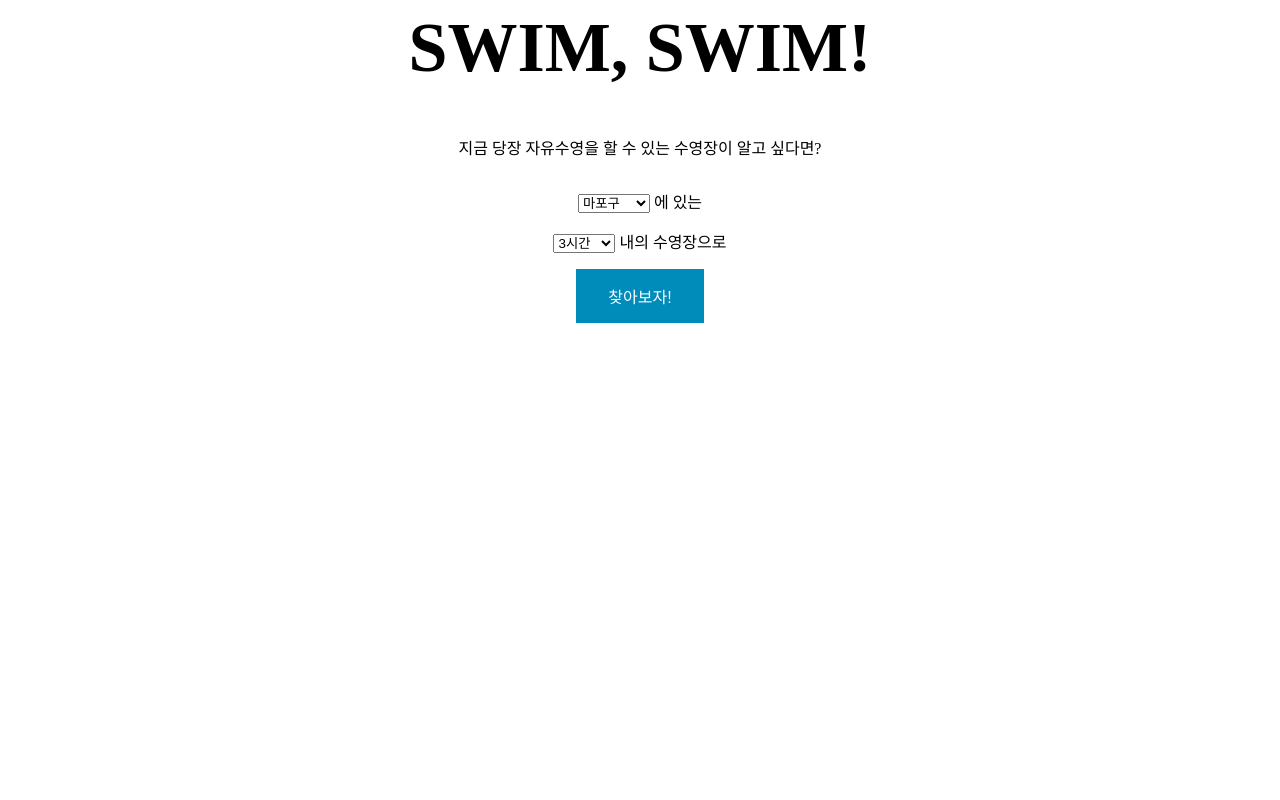
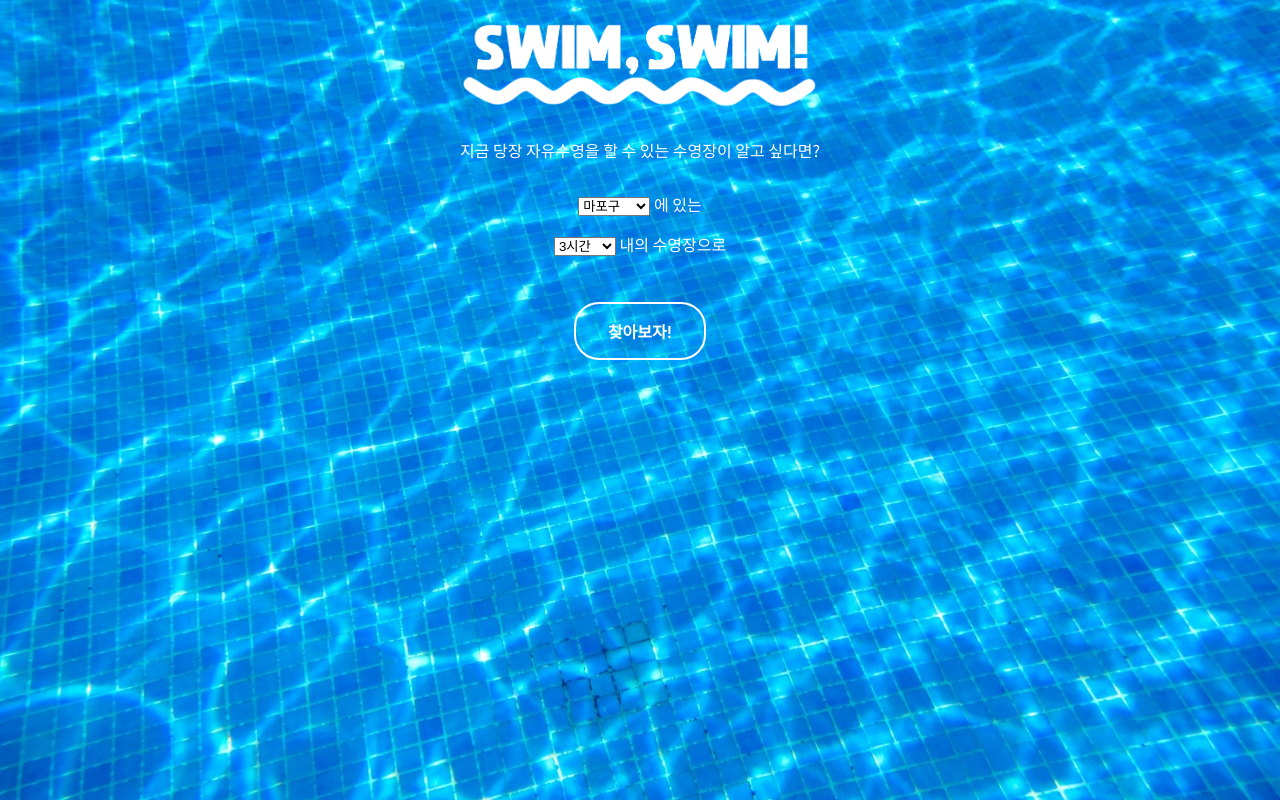
Before and after one commit to jeanP-tech/Swimming-Website, a Django app: page / in a window 1280 px wide. Run offline with Django 3.2, Linux system fonts and the light colour scheme; data comes from the database, SQL or seed files in the repository.

Commit message:
css added

```diff
--- /dev/null
+++ b/swimapp/static/swimapp/css/style.css
@@ -0,0 +1,48 @@
+.logo{
+  width: 30%;
+  display: block;
+  margin-left: auto;
+  margin-right: auto;
+}
+
+body{
+  text-align: center;
+  background-image: url(../images/8.jpg);
+  background-size: cover;
+  background-position: center;
+  color: white;
+  font-family: 'Noto Sans KR', sans-serif;
+}
+
+#description{
+  margin-bottom: 30px;
+  color: white;
+}
+
+#btn{
+  border:none;
+  color: white;
+  background-color: Transparent;
+  padding: 15px 32px;
+  font-size: 16px;
+  text-align: center;
+  display: inline-block;
+  border: 2px solid;
+  border-radius: 25px;
+  font-weight: bold;
+  margin-top: 30px;
+}
+
+#btn:hover {
+  filter: brightness(80%);
+}
+
+#city_form-content{
+  display: none;
+position: absolute;
+background-color: #f9f9f9;
+min-width: 160px;
+box-shadow: 0px 8px 16px 0px rgba(0,0,0,0.2);
+padding: 12px 16px;
+z-index: 1;
+}
--- a/swimapp/static/swimapp/style.css
+++ /dev/null
@@ -1,25 +0,0 @@
-h1{
-  font-size: 70px;
-}
-
-body{
-  text-align: center;
-}
-
-#description{
-  margin-bottom: 30px;
-}
-
-#btn{
-  border:none;
-  color: white;
-  background-color: #008CBA;
-  padding: 15px 32px;
-  font-size: 16px;
-  text-align: center;
-  display: inline-block;
-}
-
-#city_form{
-  display: none;
-}
--- a/swimapp/templates/swimapp/base.html
+++ b/swimapp/templates/swimapp/base.html
@@ -2,10 +2,11 @@
 <html>
     <head>
         <title>SWIM, SWIM!</title>
-        <link rel="stylesheet" href="{% static 'swimapp/style.css' %}">
+        <link rel="stylesheet" href="{% static 'swimapp/css/style.css' %}">
+        <link href="https://fonts.googleapis.com/css?family=Noto+Sans+KR&display=swap" rel="stylesheet">
     </head>
     <body>
-        <h1>SWIM, SWIM!</h1>
+        <img src="{% static "swimapp/images/logo.png" %}" class="logo">
         {% block content %}
         {% endblock %}
     </body>
```
Also changed, not shown: swimapp/static/swimapp/images/1.jpg (added), swimapp/static/swimapp/images/8.jpg (added), swimapp/static/swimapp/images/logo.png (added).
